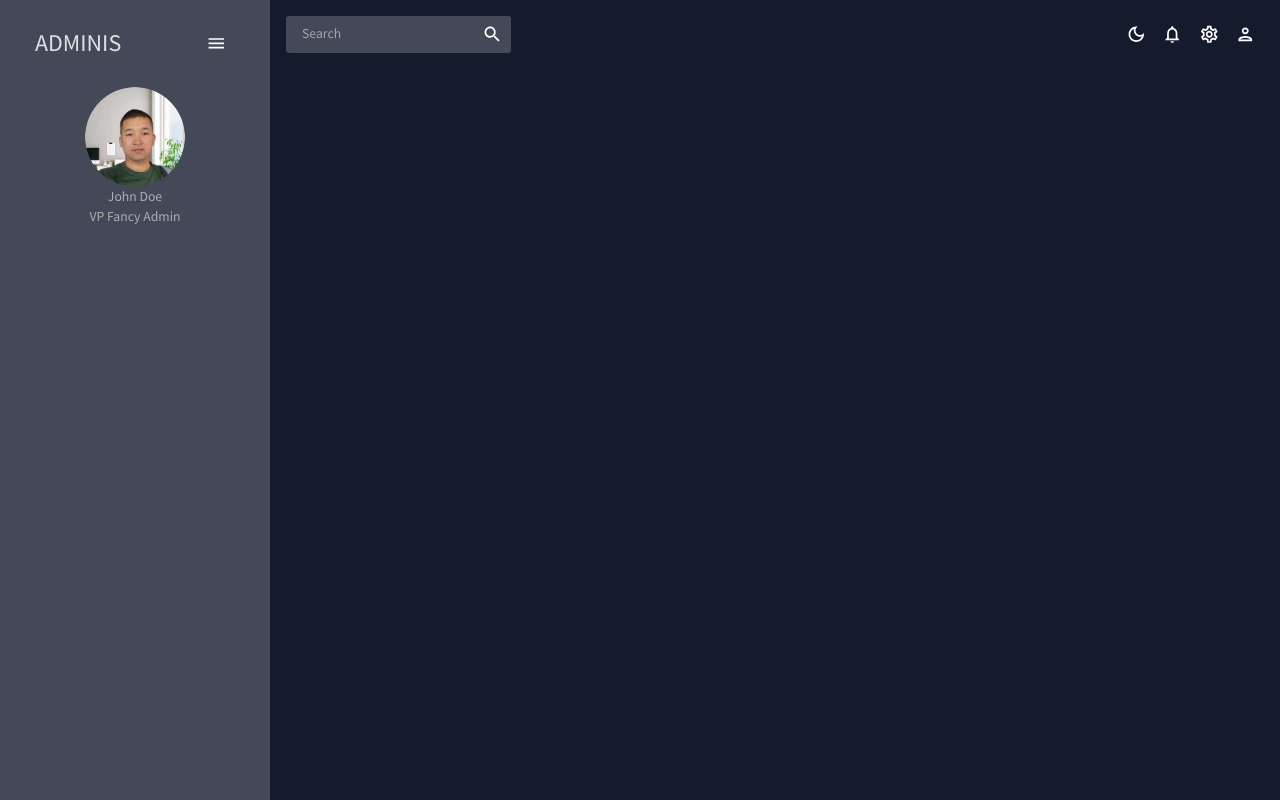
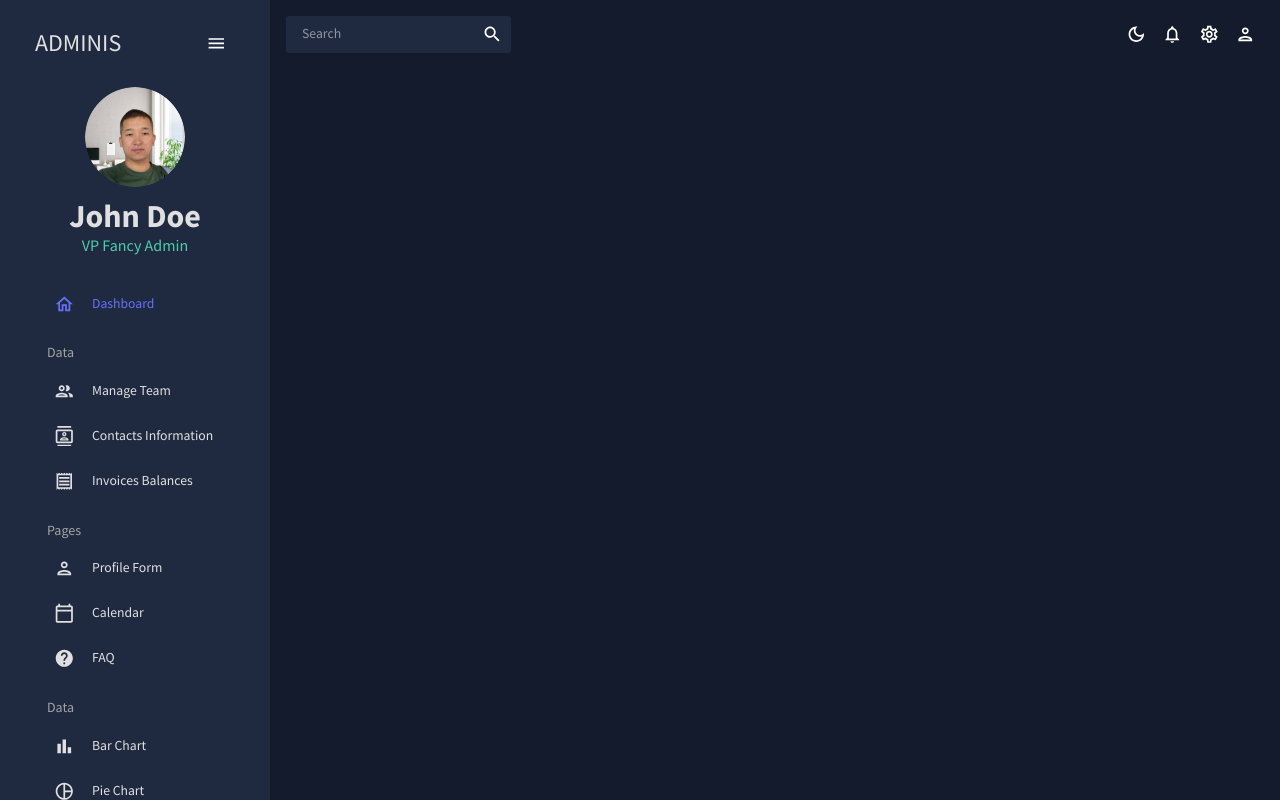
Before and after one commit to Kubatbekkk/admin-dashboard, a React (Create React App) app: page /bar in a window 1280 px wide. Built offline with nearby package versions, Linux system fonts and the light colour scheme.

Commit message:
feat: Sidebar done

```diff
--- a/src/scenes/global/Sidebar.jsx
+++ b/src/scenes/global/Sidebar.jsx
@@ -8,6 +8,7 @@
 import PeopleOutlinedIcon from '@mui/icons-material/PeopleOutlined';
 import ContactsOutlinedIcon from '@mui/icons-material/ContactsOutlined';
 import ReceiptOutlinedIcon from '@mui/icons-material/ReceiptOutlined';
+import PersonOutlinedIcon from '@mui/icons-material/PersonOutlined';
 import CalendarTodayOutlinedIcon from '@mui/icons-material/CalendarTodayOutlined';
 import HelpOutlinedIcon from '@mui/icons-material/HelpOutlined';
 import BarChartOutlinedIcon from '@mui/icons-material/BarChartOutlined';
@@ -16,6 +17,23 @@
 import TimelineOutlinedIcon from '@mui/icons-material/TimelineOutlined';
 import MenuOutlinedIcon from '@mui/icons-material/MenuOutlined';
 import MapOutlinedIcon from '@mui/icons-material/MapOutlined';
+
+const Item = ({ title, icon, to, selected, setSelected }) => {
+  const theme = useTheme();
+  const colors = tokens(theme.palette.mode);
+
+  return (
+    <MenuItem
+      active={selected === title}
+      style={{ color: colors.grey[100] }}
+      onClick={() => setSelected(title)}
+      icon={icon}
+    >
+      <Typography>{title}</Typography>
+      <Link to={to} />
+    </MenuItem>
+  );
+};
 
 const Sidebar = () => {
   const theme = useTheme();
@@ -70,6 +88,7 @@
               </Box>
             )}
           </MenuItem>
+
           {/* USER */}
           {!isCollapsed && (
             <Box mb="25px">
@@ -84,11 +103,129 @@
               </Box>
 
               <Box textAlign="center">
-                <Typography>John Doe</Typography>
-                <Typography>VP Fancy Admin</Typography>
+                <Typography
+                  variant="h2"
+                  color={colors.grey[100]}
+                  fontWeight="bold"
+                  sx={{
+                    m: '10px 0 0 0',
+                  }}
+                >
+                  John Doe
+                </Typography>
+                <Typography variant="h5" color={colors.greenAccent[500]}>
+                  VP Fancy Admin
+                </Typography>
               </Box>
             </Box>
           )}
+          {/* MENU ITEMS */}
+          <Box paddingLeft={isCollapsed ? undefined : '10%'}>
+            <Item
+              title="Dashboard"
+              to="/"
+              icon={<HomeOutlinedIcon />}
+              selected={selected}
+              setSelected={setSelected}
+            />
+            <Typography
+              variant="h6"
+              color={colors.grey[300]}
+              sx={{
+                m: '15px 0 5px 20px',
+              }}
+            >
+              Data
+            </Typography>
+            <Item
+              title="Manage Team"
+              to="/team"
+              icon={<PeopleOutlinedIcon />}
+              selected={selected}
+              setSelected={setSelected}
+            />
+            <Item
+              title="Contacts Information"
+              to="/contacts"
+              icon={<ContactsOutlinedIcon />}
+              selected={selected}
+              setSelected={setSelected}
+            />
+            <Item
+              title="Invoices Balances"
+              to="/invoices"
+              icon={<ReceiptOutlinedIcon />}
+              selected={selected}
+              setSelected={setSelected}
+            />
+            <Typography
+              variant="h6"
+              color={colors.grey[300]}
+              sx={{
+                m: '15px 0 5px 20px',
+              }}
+            >
+              Pages
+            </Typography>
+            <Item
+              title="Profile Form"
+              to="/form"
+              icon={<PersonOutlinedIcon />}
+              selected={selected}
+              setSelected={setSelected}
+            />
+            <Item
+              title="Calendar"
+              to="/calendar"
+              icon={<CalendarTodayOutlinedIcon />}
+              selected={selected}
+              setSelected={setSelected}
+            />
+            <Item
+              title="FAQ"
+              to="/faq"
+              icon={<HelpOutlinedIcon />}
+              selected={selected}
+              setSelected={setSelected}
+            />
+            <Typography
+              variant="h6"
+              color={colors.grey[300]}
+              sx={{
+                m: '15px 0 5px 20px',
+              }}
+            >
+              Data
+            </Typography>
+            <Item
+              title="Bar Chart"
+              to="/bar"
+              icon={<BarChartOutlinedIcon />}
+              selected={selected}
+              setSelected={setSelected}
+            />
+            <Item
+              title="Pie Chart"
+              to="/pie"
+              icon={<PieChartOutlineOutlinedIcon />}
+              selected={selected}
+              setSelected={setSelected}
+            />
+            <Item
+              title="Line Chart"
+              to="/line"
+              icon={<TimelineOutlinedIcon />}
+              selected={selected}
+              setSelected={setSelected}
+            />
+            <Item
+              title="Geography Chart"
+              to="/geography"
+              icon={<MapOutlinedIcon />}
+              selected={selected}
+              setSelected={setSelected}
+            />
+          </Box>
         </Menu>
       </ProSidebar>
     </Box>
--- a/src/theme.js
+++ b/src/theme.js
@@ -20,7 +20,7 @@
           100: '#d0d1d5',
           200: '#a1a4ab',
           300: '#727681',
-          400: '#434957',
+          400: '#1F2A40',
           500: '#141b2d',
           600: '#101624',
           700: '#0c101b',
```
